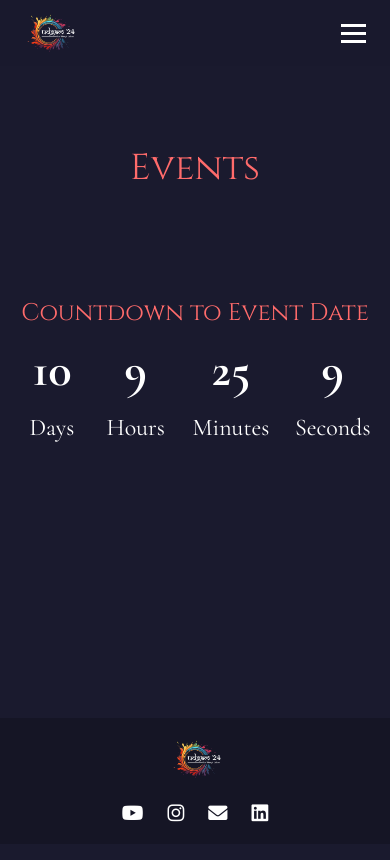
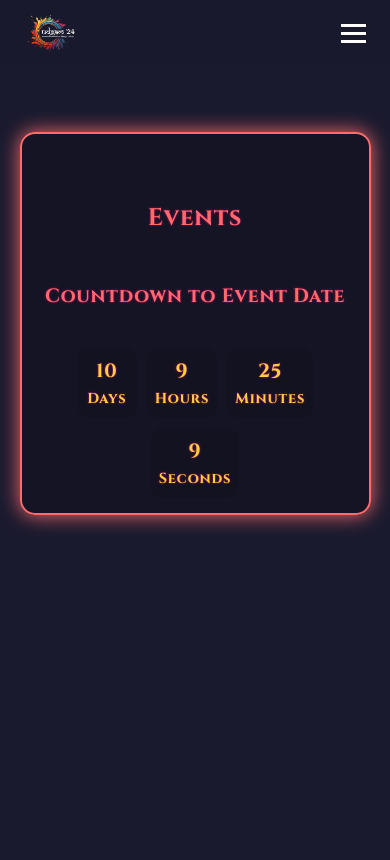
Before and after one commit to Web-fest/udgam_svelte, a SvelteKit app: page /events in a window 390 px wide. Shown: the top 860 px of the page. Built offline with nearby package versions, Linux system fonts and the light colour scheme; a web font is replaced by a local one.

Commit message:
added past glimpes page

```diff
--- /dev/null
+++ b/src/components/PastGlimpseCard.svelte
@@ -0,0 +1,37 @@
+<!-- PastGlimpseCard.svelte -->
+<script>
+    export let image;
+</script>
+
+<div class="glimpse-card">
+    <img src={image} alt="Past Glimpse" loading="lazy" class="glimpse-image" />
+</div>
+
+<style>
+    .glimpse-card {
+        display: inline-block;
+        padding: 10px;
+        border: 2px solid #ff6b6b; /* Simple border with rounded corners */
+        border-radius: 15px;
+        box-shadow: 0 0 10px rgba(255, 107, 107, 0.5);
+        overflow: hidden;
+        transition: transform 0.2s; /* Optional hover effect */
+        min-width: 150px; /* Minimum width of the card */
+        min-height: 150px; /* Minimum height of the card */
+        max-width: 250px; /* Maximum width of the card */
+        max-height: 250px; /* Maximum height of the card */
+    }
+
+    .glimpse-card:hover {
+        transform: scale(1.05); /* Slightly enlarge on hover */
+    }
+
+    .glimpse-image {
+        display: block;
+        max-width: 100%;
+        max-height: 100%; /* Ensures image fits within the card limits */
+        height: auto;
+        border-radius: 12px;
+        object-fit: cover; /* Ensures the image covers the area proportionately */
+    }
+</style>
--- a/src/routes/events/+page.svelte
+++ b/src/routes/events/+page.svelte
@@ -1,33 +1,20 @@
 <script>
-    import { onMount } from 'svelte';
-    import EventCard from '../../components/EventCard.svelte';
+    import { onMount } from "svelte";
+    import EventCard from "../../components/EventCard.svelte";
+    import bg from '$lib/assets/images/3436.webp';
 
     const events = [
-        { title: 'Music Night', description: 'Experience electrifying performances by top artists', image: './images/fantasy-endless-hole-landscape.jpg', link: '#' },
-        { title: 'Dance Competition', description: 'Showcase your moves and win exciting prizes', image: './images/fantasy-endless-hole-landscape.jpg', link: '#' },
-        { title: 'Tech Expo', description: 'Explore cutting-edge innovations and gadgets', image: './images/fantasy-endless-hole-landscape.jpg', link: '#' },
-        { title: 'Art Exhibition', description: 'Immerse yourself in a world of creativity and expression', image: 'event4.jpg', link: '#' },
-        { title: 'Hackathon', description: 'Code your way to victory in this 24-hour coding marathon', image: 'event5.jpg', link: '#' },
-        { title: 'Fashion Show', description: 'Strut your stuff on the runway and showcase your style', image: 'event6.jpg', link: '#' },
-        { title: 'Debate Competition', description: 'Engage in intellectual discourse and sharpen your oratory skills', image: 'event7.jpg', link: '#' },
-        { title: 'Sports Tournament', description: 'Compete in various sports and prove your athletic prowess', image: 'event8.jpg', link: '#' },
+        { title: "Music Night", description: "Experience electrifying performances by top artists", image: "./images/fantasy-endless-hole-landscape.jpg", link: "#" },
+        // Other events...
     ];
 
-    // Countdown variables
-    let days = 0;
-    let hours = 0;
-    let minutes = 0;
-    let seconds = 0;
-    let countdownEnded = false;
+    let days = 0, hours = 0, minutes = 0, seconds = 0, countdownEnded = false;
+    let isBgVisible = false; // New variable to control visibility
+    const targetDate = new Date("2024-11-07T00:00:00").getTime();
 
-    // Target date (November 7, 2024)
-    const targetDate = new Date('2024-11-07T00:00:00').getTime();
-
-    // Function to update the countdown timer
     function updateCountdown() {
         const now = new Date().getTime();
         const timeLeft = targetDate - now;
-
         if (timeLeft > 0) {
             days = Math.floor(timeLeft / (1000 * 60 * 60 * 24));
             hours = Math.floor((timeLeft % (1000 * 60 * 60 * 24)) / (1000 * 60 * 60));
@@ -35,35 +22,50 @@
             seconds = Math.floor((timeLeft % (1000 * 60)) / 1000);
         } else {
             countdownEnded = true;
-            clearInterval(interval); // Stop the interval once the countdown is over
+            clearInterval(interval);
         }
     }
 
-    // Start the countdown timer
-    let interval;
     onMount(() => {
-        updateCountdown(); // Initial call
-        interval = setInterval(updateCountdown, 1000); // Update every second
+        updateCountdown();
+        const observer = new IntersectionObserver(
+            ([entry]) => {
+                if (entry.isIntersecting) {
+                    isBgVisible = true;
+                    observer.unobserve(entry.target);
+                }
+            },
+            { threshold: 0.1 }
+        );
+        const bgSection = document.querySelector(".bg-image");
+        if (bgSection) observer.observe(bgSection);
 
-        return () => clearInterval(interval); // Clear interval on component destroy
+        interval = setInterval(updateCountdown, 1000);
+        return () => clearInterval(interval);
     });
 </script>
 
-<main>
-    <h1 class="page-title main-title">Events</h1>
+
+<main class="events-background">
+    <!-- Background Image -->
+    {#if isBgVisible}
+        <img src={bg} alt="Background" class="bg-image" loading="lazy" />
+    {/if}
 
     <!-- Countdown Timer Section -->
-    <section class="countdown">
-        <h2>Countdown to Event Date</h2>
+    <section class="countdown flex justify-center items-center">
         <div class="timer">
-            <div><span>{days}</span> Days</div>
-            <div><span>{hours}</span> Hours</div>
-            <div><span>{minutes}</span> Minutes</div>
-            <div><span>{seconds}</span> Seconds</div>
+            <h1 class="page-title main-title">Events</h1>
+            <h2 class="subtitle text-[1.5rem] mb-4">Countdown to Event Date</h2>
+            <div class="flex timer-flex">
+                <div class="timer-box"><span>{days}</span> Days</div>
+                <div class="timer-box"><span>{hours}</span> Hours</div>
+                <div class="timer-box"><span>{minutes}</span> Minutes</div>
+                <div class="timer-box"><span>{seconds}</span> Seconds</div>
+            </div>
         </div>
     </section>
 
-    <!-- Events Section (Only visible after countdown ends) -->
     {#if countdownEnded}
         <section id="events">
             <div class="event-grid">
@@ -80,43 +82,153 @@
     {/if}
 </main>
 
+
 <style>
-   .page-title {
-      text-align: center;
-      font-size: 36px;
-      padding-top: 100px;
-      color: #ff6b6b; /* Light color for the title */
-      margin: 40px 0;
-      font-family: 'Cinzel', serif; /* Fantasy-themed font */
+    .events-background {
+        min-height: 100vh;
+        position: relative;
+        background-size: cover;
+        background-position: center;
+        background-repeat: no-repeat;
+        transition: background-image 0.5s ease-in-out;
+        background-image: none;
+    }
+    :global(.events-background[isBgLoaded]) {
+        background-image: url('$lib/assets/images/3436.webp');
+    }
+    .bg-image {
+    position: absolute;
+    top: 0;
+    left: 0;
+    width: 100%;
+    height: 100%;
+    object-fit: cover;
+    opacity: 0;
+    transition: opacity 0.5s ease-in-out;
+}
+
+.bg-image.loaded {
+    opacity: 1;
+}
+    .page-title {
+        text-align: center;
+        font-size: 4rem;
+        padding-top: 80px;
+        color: #ff6b6b;
+        margin: 20px 0;
+        font-family: "Cinzel", sans-serif;
     }
 
     /* Countdown Timer Styling */
     .countdown {
         text-align: center;
-        margin: 30px 0;
-        font-size: 1.5em;
+        margin: 120px 0;
+        font-size: 1.4rem;
+        letter-spacing: 0.05rem;
+        color: #f5d142;
+        font-weight: bold;
+        font-family: "Cinzel", serif;
+        text-shadow: 0px 0px 2px #e60073;
     }
 
     .timer {
         display: flex;
-        justify-content: center;
+        flex-direction: column;
+        align-items: center;
         gap: 20px;
+        background: rgba(0, 0, 0, 0.2);
+        padding: 20px;
+        border-radius: 15px;
+        border: 2px solid #ff6b6b;
+        box-shadow: 0 0 20px #ff6b6b;
+        backdrop-filter: blur(8px);
     }
 
-    .timer div {
+    .timer-flex {
+        display: flex;
+        flex-wrap: wrap;
+        justify-content: center;
+        gap: 15px;
+    }
+
+    .timer-box {
         text-align: center;
+        padding: 10px;
+        min-width: 80px;
+        border-radius: 10px;
+        background: rgba(0, 0, 0, 0.1);
+        border-color: red;
+
     }
 
     .timer span {
-        font-size: 2em;
+        display: block;
+        font-size: 2rem;
         font-weight: bold;
+        color: #f5d142;
+    }
+
+    /* Glow Animation */
+    @keyframes glow {
+        from {
+            text-shadow: 0px 0px 10px #ff3f3f, 0px 0px 20px #ff3f3f;
+        }
+        to {
+            text-shadow: 0px 0px 20px #ff6b6b, 0px 0px 40px #ff6b6b;
+        }
     }
 
     /* Event Grid Styling */
     .event-grid {
         display: grid;
-        grid-template-columns: repeat(auto-fill, minmax(300px, 1fr));
+        grid-template-columns: repeat(auto-fill, minmax(250px, 1fr));
         gap: 20px;
         padding: 20px;
     }
+
+    /* Responsive Styles */
+    @media (max-width: 768px) {
+        .page-title {
+            font-size: 1.5rem;
+            padding-top: 50px;
+            margin: 10px 0;
+        }
+        .subtitle{
+            font-size: 1.2rem;
+        }
+        .timer span {
+            font-size: 1rem;
+        }
+        .countdown {
+            font-size: 0.9rem;
+            margin-top: 100px;
+        }
+        .timer-flex {
+            gap: 10px;
+        }
+    }
+
+    @media (max-width: 480px) {
+        .countdown{
+            margin-top: 100px;
+        }
+        .page-title {
+            font-size: 1.5rem;
+            margin: 0;
+        }
+        .timer span {
+            font-size: 1.2rem;
+        }
+        .timer-box {
+            min-width: 60px;
+            padding: 8px;
+        }
+        .timer {
+            padding: 15px;
+        }
+        .event-grid {
+            gap: 15px;
+            padding: 15px;
+        }
+    }
 </style>
--- /dev/null
+++ b/src/routes/past/+page.svelte
@@ -0,0 +1,42 @@
+<!-- +page.svelte -->
+<script>
+     import ayush from '$lib/assets/images/ayush.webp';
+    import PastGlimpseCard from '../../components/PastGlimpseCard.svelte';
+
+    // Array of image paths for the past glimpses
+    const images = [
+        ayush,
+        './images/past-event-2.jpg',
+        './images/past-event-3.jpg',
+        './images/past-event-4.jpg',
+        './images/past-event-5.jpg',
+        // Add more images as needed
+    ];
+</script>
+
+<main>
+    <h1 class="page-title">Past Glimpses</h1>
+    <section class="glimpse-gallery">
+        {#each images as image}
+            <PastGlimpseCard image={image} />
+        {/each}
+    </section>
+</main>
+
+<style>
+    .page-title {
+        text-align: center;
+        font-size: 36px;
+        color: #ff6b6b; /* Light color for the title */
+        margin: 40px 0;
+        font-family: 'Cinzel', serif; /* Fantasy-themed font */
+    }
+
+    .glimpse-gallery {
+        display: flex;
+        flex-wrap: wrap;
+        justify-content: center;
+        gap: 20px; /* Space between cards */
+        padding: 20px; /* Padding around the gallery */
+    }
+</style>
```
Also changed, not shown: src/lib/assets/images/3436.webp (added), src/lib/assets/images/events.webp (added).
